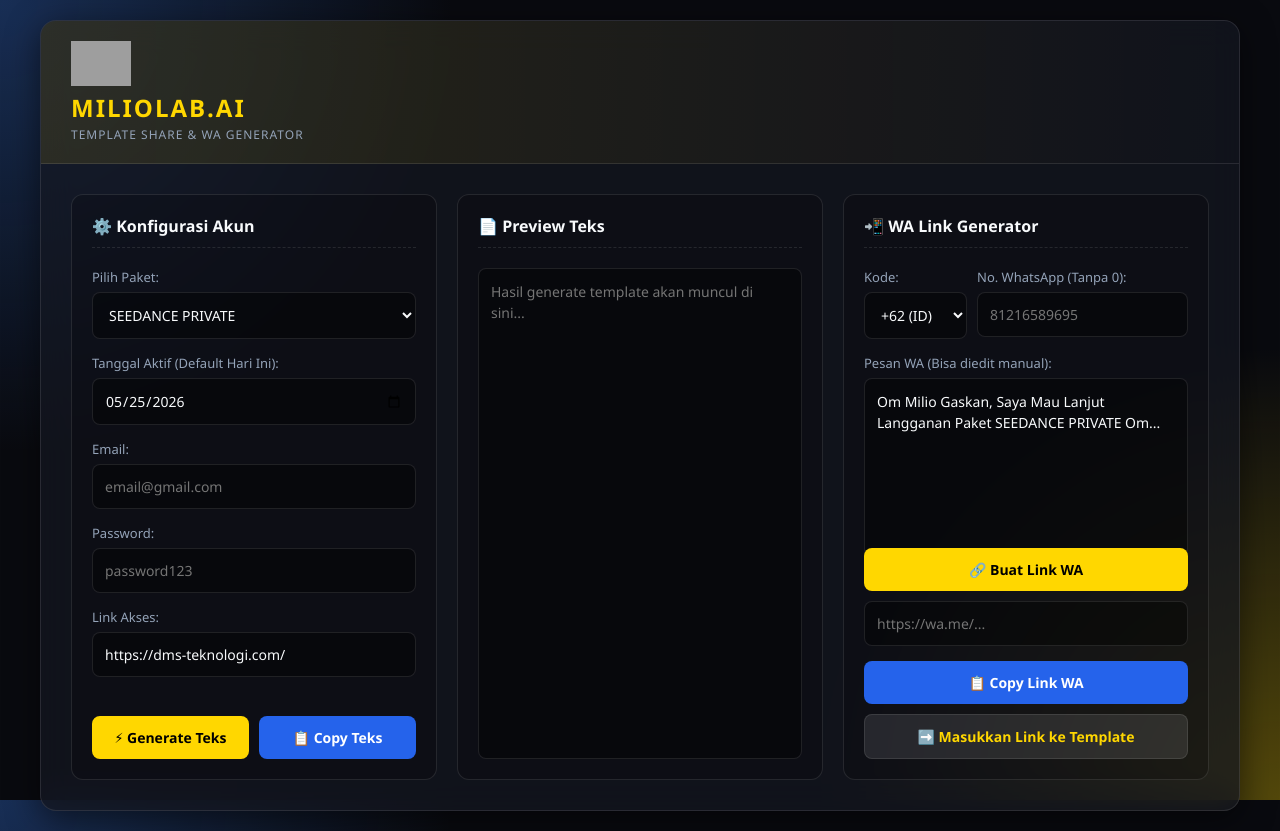
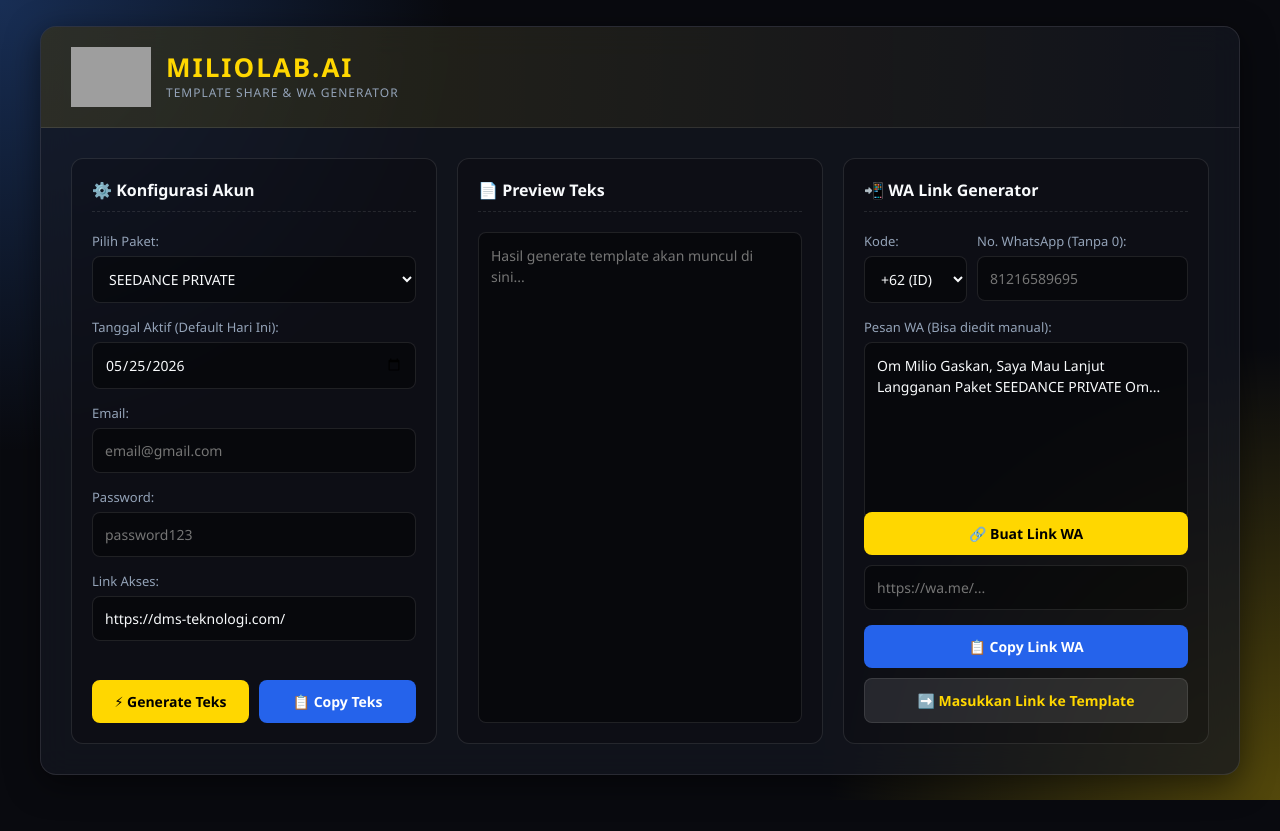
Before and after one commit to jonnid9/miliosharev3, a plain HTML site: page index.html in a window 1280 px wide. After the commit the page ends 800 px from the top, so only its background shows below. Drawn offline with Linux system fonts and the light colour scheme; grey boxes are pictures that could not be loaded.

Commit message:
Add files via upload

```diff
--- a/style.css
+++ b/style.css
@@ -47,44 +47,69 @@ body {
     overflow: hidden;
 }
 
-/* UPDATE BARU: Styling Header untuk Menyejajarkan Logo & Teks */
 .launcher-header {
     background: linear-gradient(90deg, rgba(255,215,0,0.1) 0%, rgba(0,0,0,0) 100%);
     border-bottom: 1px solid var(--border-color);
     padding: 20px 30px;
-    /* Flexbox Row Configuration */
-    display: flex;
-    flex-direction: row; /* Susun kiri-ke-kanan */
-    align-items: center; /* Aligntment vertikal tengah sempurna */
-    justify-content: flex-start; /* Semua elemen rapat kiri */
-    gap: 20px; /* Jarak antara logo dan teks */
 }
 
-/* UPDATE: Styling Ukuran Logo agar Sejajar & Proposional */
+/* FIX UTAMA: Pembungkus logo dan teks dibikin flex agar sejajar kiri-kanan */
+.header-content {
+    display: flex;
+    flex-direction: row; /* Wajib baris (horizontal) */
+    align-items: center; /* Sejajar secara vertikal di tengah */
+    gap: 15px; /* Jarak antara logo dan teks */
+    position: relative; /* Buat batas efek cahaya */
+    width: fit-content;
+}
+
+/* EFEK CAHAYA (SHINE EFFECT) */
+.header-content::after {
+    content: "";
+    position: absolute;
+    top: 0;
+    left: -150%;
+    width: 50%;
+    height: 100%;
+    background: linear-gradient(to right, rgba(255,255,255,0) 0%, rgba(255,255,255,0.4) 50%, rgba(255,255,255,0) 100%);
+    transform: skewX(-25deg);
+    animation: shine 5s infinite;
+    z-index: 10;
+    pointer-events: none;
+}
+
+@keyframes shine {
+    0% { left: -100%; }
+    20% { left: 200%; }
+    100% { left: 200%; }
+}
+
+/* FIX UTAMA: Ukuran logo diperbesar proporsional */
 .app-logo {
-    height: 45px; /* Tinggi logo dibuat sejajar dengan dua baris teks */
-    width: auto; /* Lebar menyesuaikan agar tidak gepeng */
-    object-fit: contain; /* Memastikan gambar tidak terpotong */
+    height: 60px; /* Ukuran besar biar sejajar mantap dengan teks */
+    width: auto;
+    object-fit: contain;
+    display: block;
 }
 
 .title-block {
     display: flex;
     flex-direction: column;
-    margin-top: 0; /* Hapus margin atas yang mungkin membuat teks turun */
+    justify-content: center;
 }
 
 .logo-text {
-    font-size: 24px;
+    font-size: 26px; /* Disesuaikan sedikit biar gagah */
     font-weight: 800;
     color: var(--gold);
     letter-spacing: 2px;
+    line-height: 1.2;
 }
 
 .subtitle {
     font-size: 12px;
     color: var(--text-muted);
     letter-spacing: 1px;
-    margin-top: 2px;
 }
 
 .launcher-body {
```
